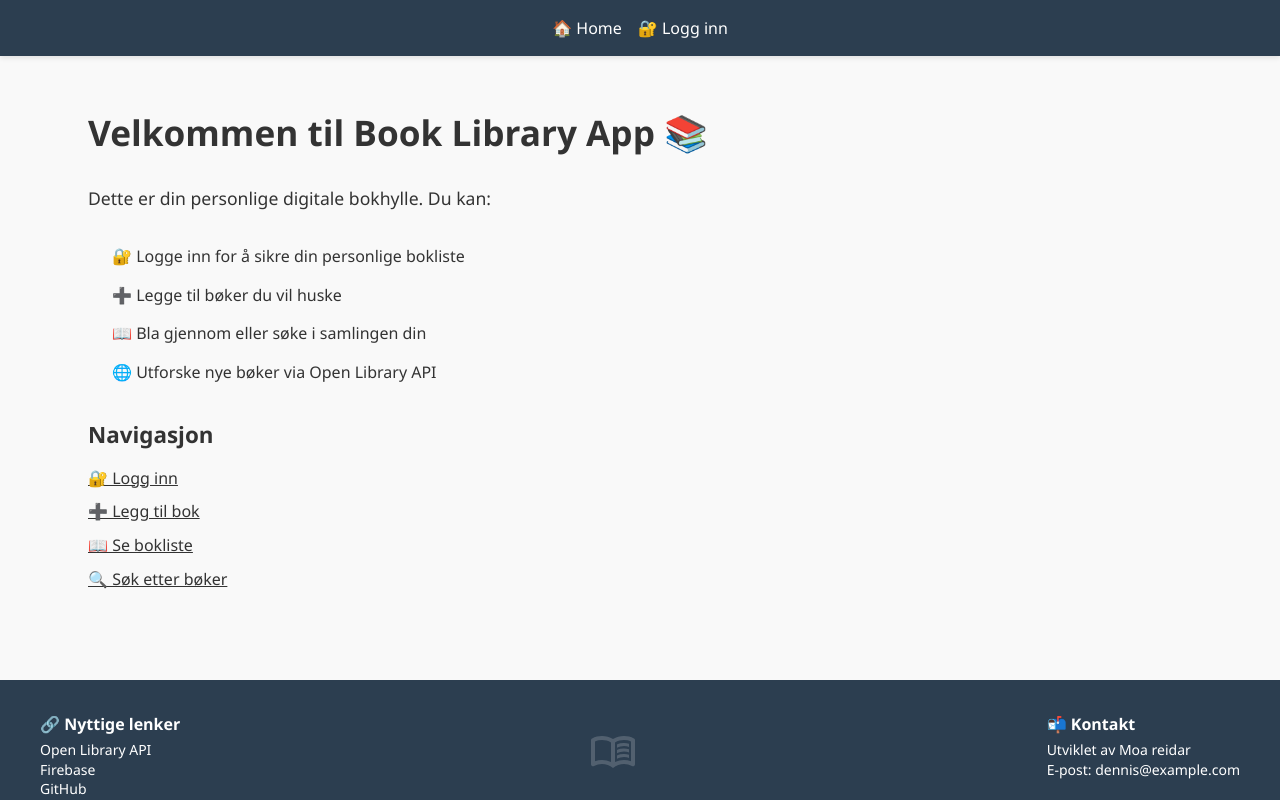
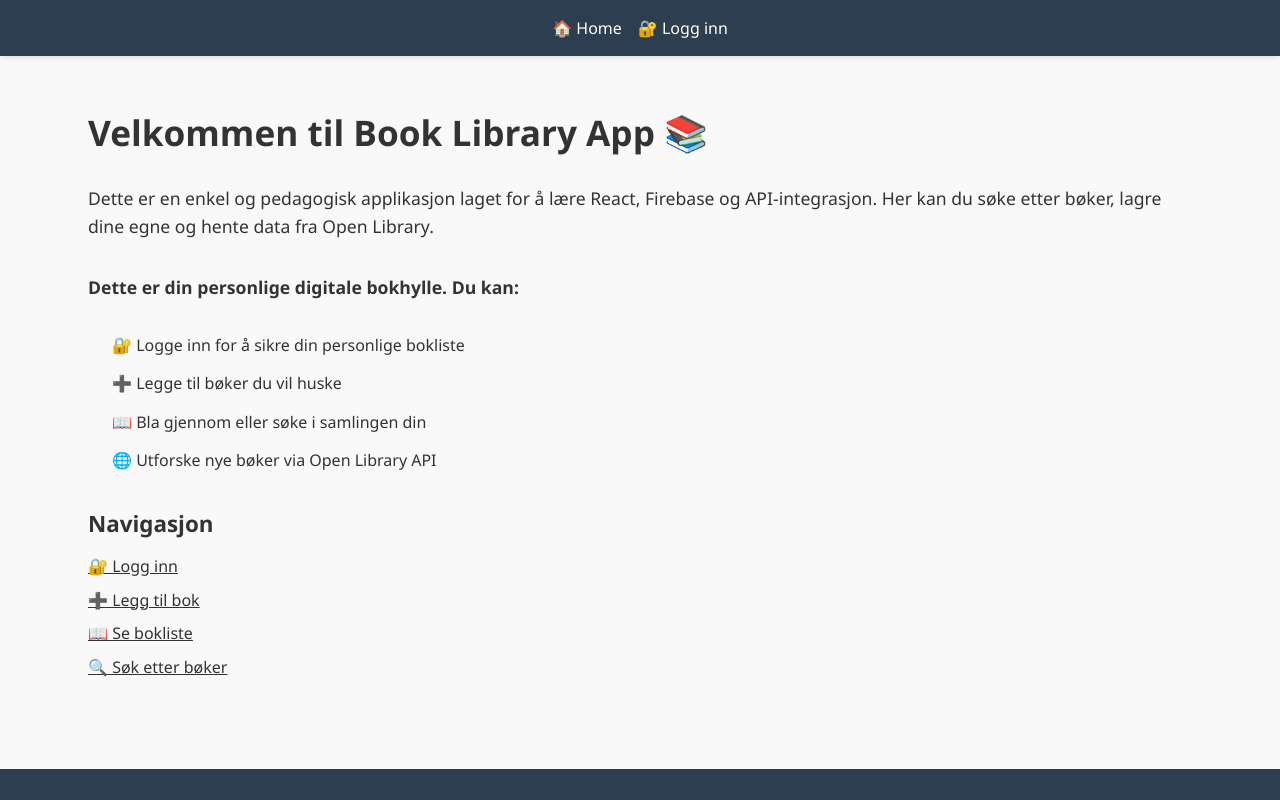
Before and after one commit to moa-reidar/final_project, a React (Vite) app: page / in a window 1280 px wide. Shown: the top 800 px of the page. Built offline with nearby package versions, Linux system fonts and the light colour scheme.

Commit message:
added a small description to home, and changed size of fall back img

```diff
--- a/src/css/bookcard.css
+++ b/src/css/bookcard.css
@@ -28,7 +28,7 @@
 
 .book-card__image.fallback {
   width: 120px;
-  height: 120px;
+  height: 263px;
   object-fit: contain;
   opacity: 0.8;
 }
--- a/src/pages/Home.jsx
+++ b/src/pages/Home.jsx
@@ -4,10 +4,14 @@ function Home() {
   return (
     <div className="home">
       <h1 className="home__heading">Velkommen til Book Library App 📚</h1>
-
       <p className="home__description">
+              Dette er en enkel og pedagogisk applikasjon laget for å lære React,
+              Firebase og API-integrasjon. Her kan du søke etter bøker, lagre dine egne
+              og hente data fra Open Library.
+            </p>
+      <h2 className="home__description">
         Dette er din personlige digitale bokhylle. Du kan:
-      </p>
+      </h2>
       <ul className="home__features">
         <li>🔐 Logge inn for å sikre din personlige bokliste</li>
         <li>➕ Legge til bøker du vil huske</li>
```
